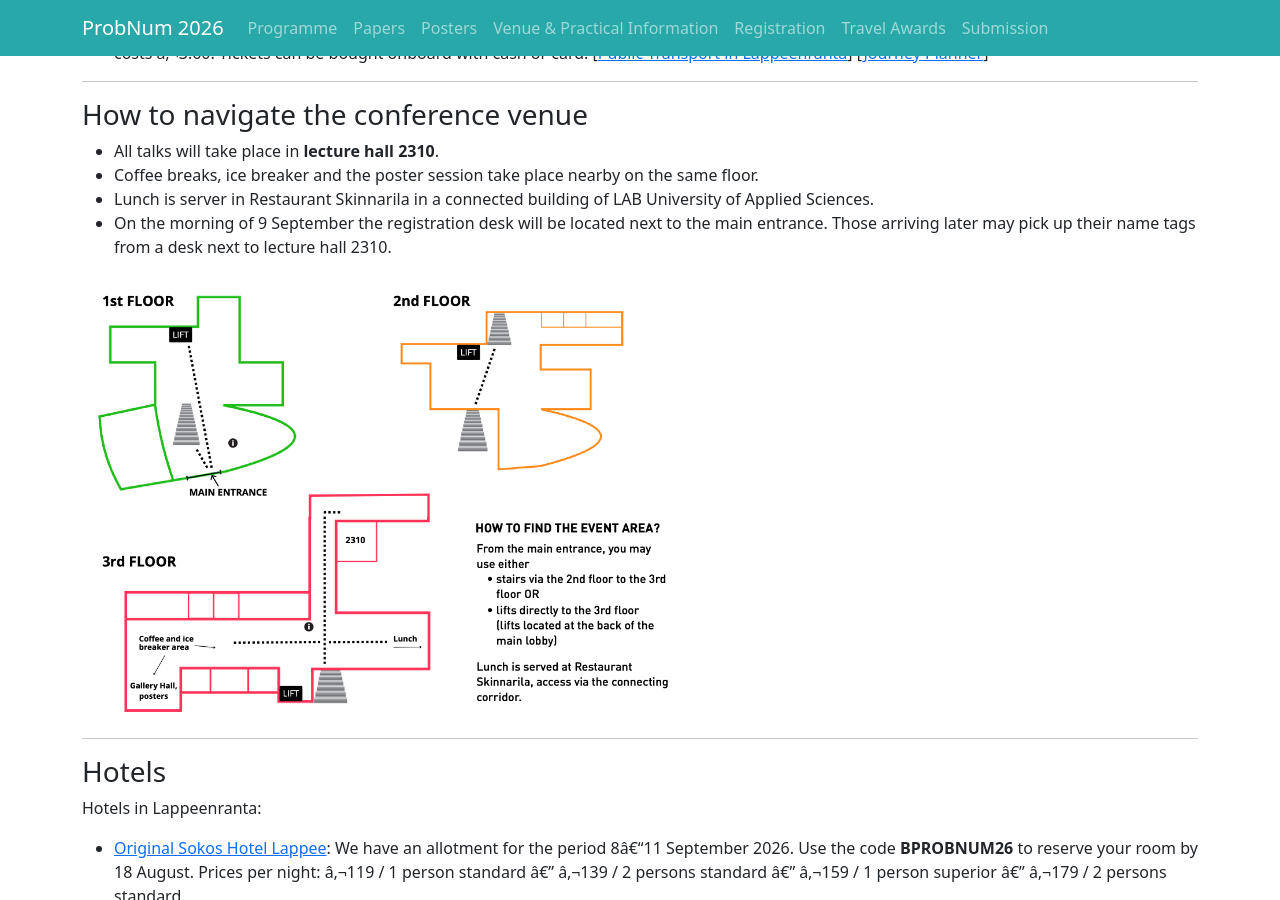
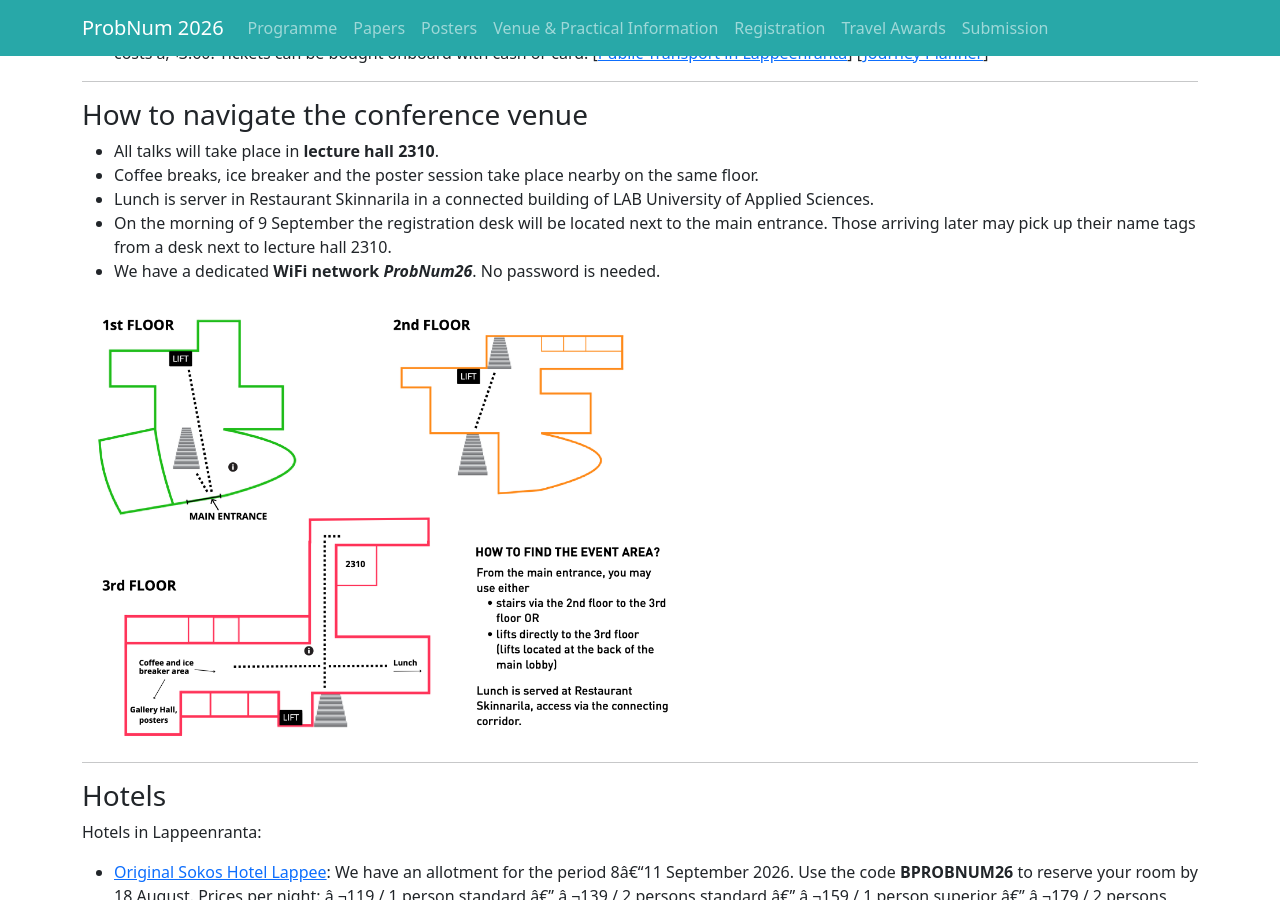
Before and after one commit to probnum2026/probnum2026.github.io, a Jekyll site: the page built from venue.md, in a window 1280 px wide and 900 px high, scrolled down 1244 px. Built offline with Jekyll 4.4.1, drawn with Linux system fonts in a browser that asks for light colours; nearby versions of some CDN libraries.

Commit message:
add wifi

```diff
--- a/venue.md
+++ b/venue.md
@@ -32,6 +32,7 @@ ProbNum 2026 will take place at the **Lappeenranta Campus of LUT University** (Y
 - Coffee breaks, ice breaker and the poster session take place nearby on the same floor.
 - Lunch is server in Restaurant Skinnarila in a connected building of LAB University of Applied Sciences.
 - On the morning of 9 September the registration desk will be located next to the main entrance. Those arriving later may pick up their name tags from a desk next to lecture hall 2310.
+- We have a dedicated <b>WiFi network <i>ProbNum26</i></b>. No password is needed.
 
 
  <img src="maps.png" alt="LUT University maps" style="width:600px">
```
